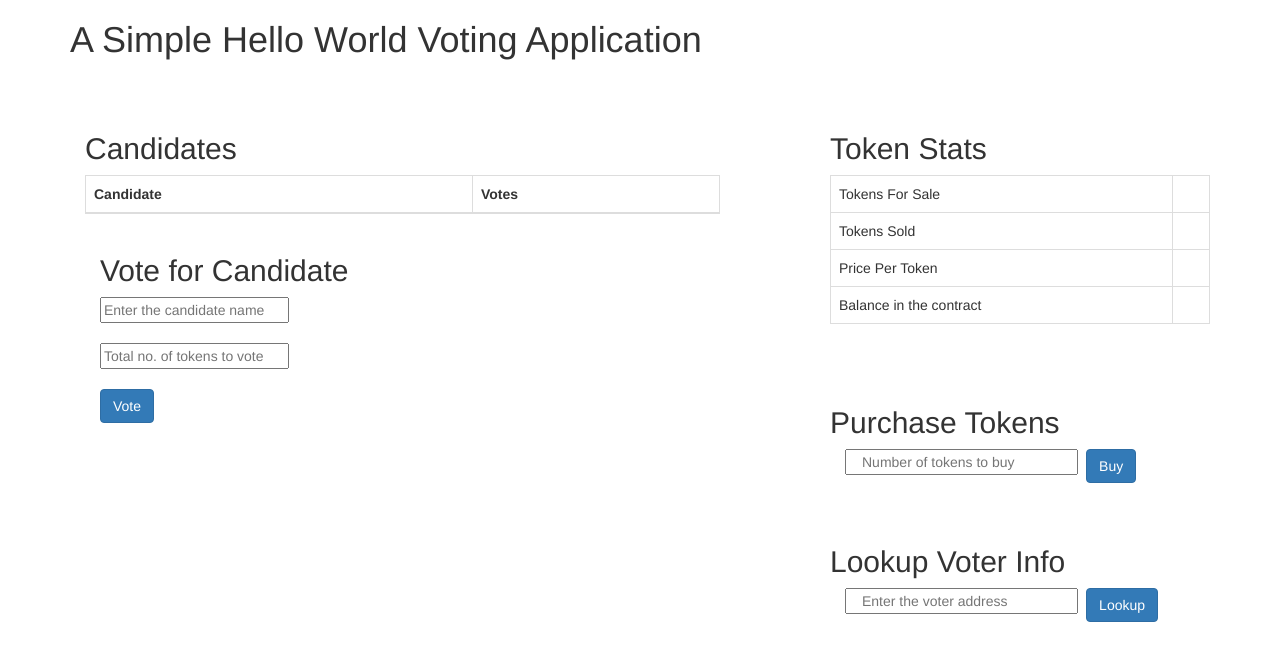
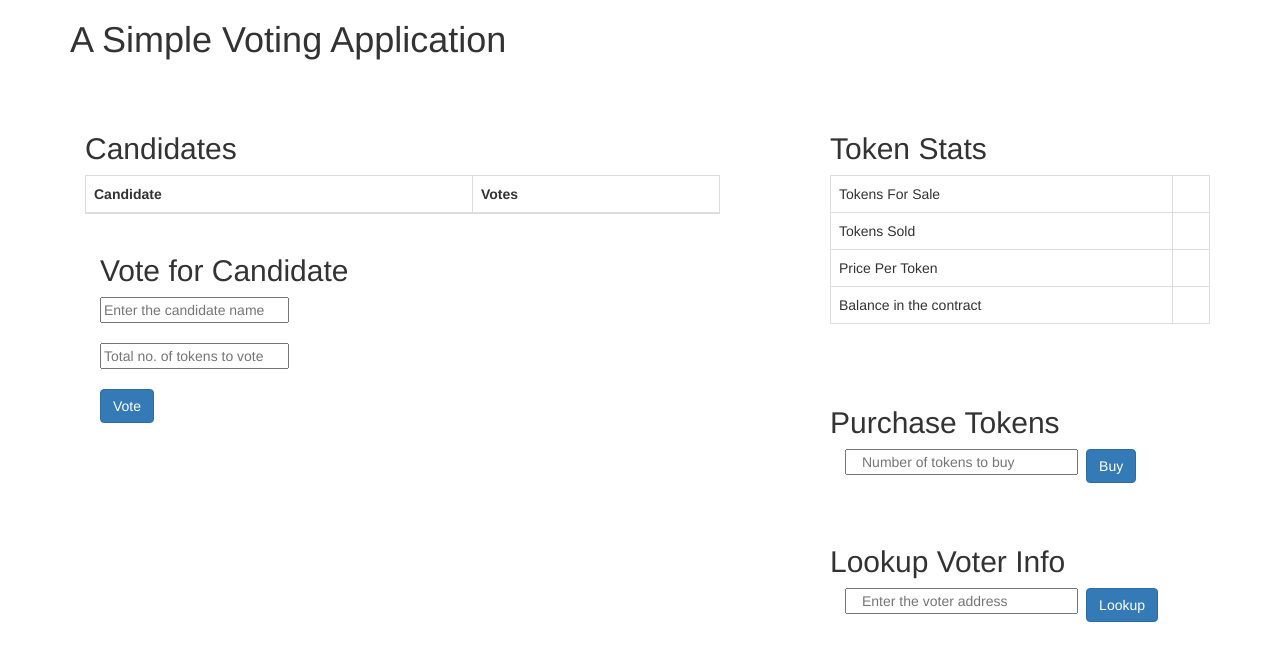
Before and after one commit to CruzMolina/TokenVoting, a website: page app/index.html in a window 1280 px wide. Drawn offline with nearby package versions, Linux system fonts and the light colour scheme; files whose address does not match are found by name.

Commit message:
First Commit

```diff
--- a/app/index.html
+++ b/app/index.html
@@ -1,7 +1,7 @@
 <!DOCTYPE html>
 <html>
 <head>
-  <title>Hello World DApp</title>
+  <title>Simple Voting DApp</title>
   <link href='https://fonts.googleapis.com/css?family=Open+Sans:400,700' rel='stylesheet' type='text/css'>
   <link href='https://maxcdn.bootstrapcdn.com/bootstrap/3.3.7/css/bootstrap.min.css' rel='stylesheet' type='text/css'>
   <style>
@@ -11,7 +11,7 @@
   </style>
 </head>
 <body class="container">
-  <h1>A Simple Hello World Voting Application</h1>
+  <h1>A Simple Voting Application</h1>
   <div class="col-sm-7 margin-top-3">
     <h2>Candidates</h2>
     <div class="table-responsive">
```
